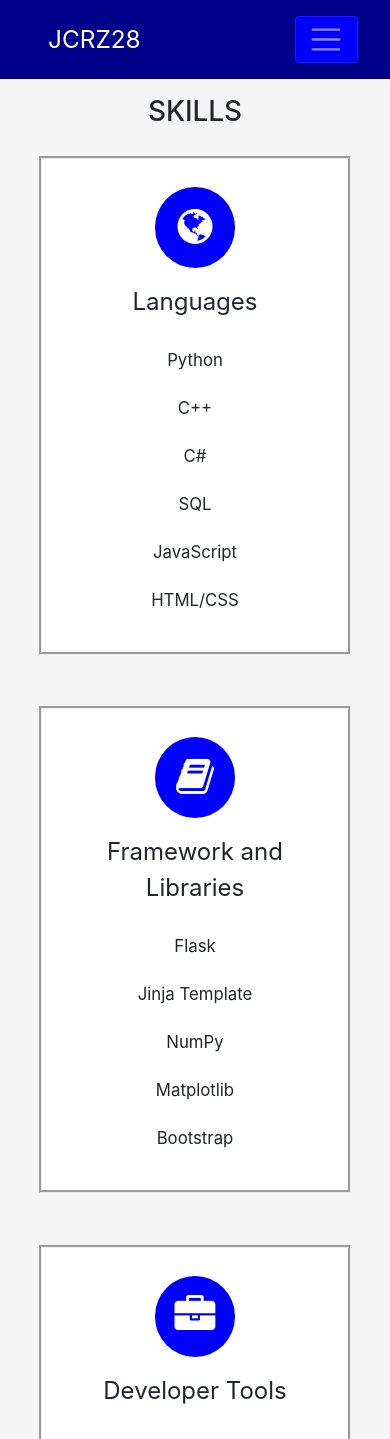
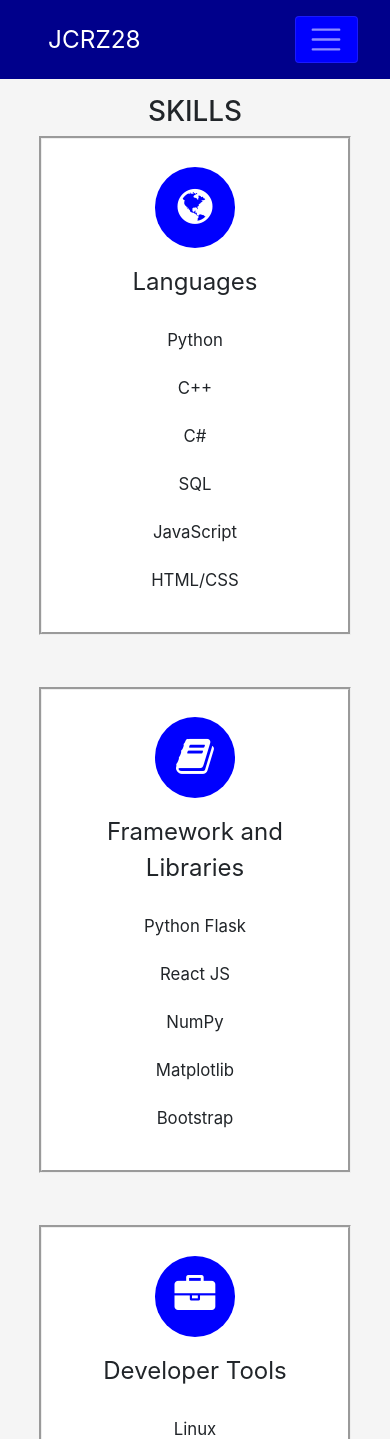
Before and after one commit to jcrz28/Personal-Website-ReactJS, a React (Create React App) app in the folder personal-website/: page /Skills in a window 390 px wide. Shown: the top 1439 px of the page. Built offline with nearby package versions, Linux system fonts and the light colour scheme.

Commit message:
used minHeight to avoid overflow of section contents

```diff
--- a/personal-website/src/components/About/About.module.css
+++ b/personal-website/src/components/About/About.module.css
@@ -2,17 +2,15 @@
     display: flex;
     justify-content: center;
     align-items: center;
-    height: 90vh;
-    padding-top: 1rem;
-    margin: 0rem calc(1vw + 1rem);
+    padding: 1rem;
+
+    /* Prevent contents from going up */
+    min-height: 90vh;
 }
 
 .grid{
     display: grid;
     grid-template-columns: 1fr 2fr;
-
-    /* Prevents from overflowing */
-    margin: auto;
     padding: calc(1vw + 1rem);
 }
 
--- a/personal-website/src/components/Card/Card.module.css
+++ b/personal-website/src/components/Card/Card.module.css
@@ -2,16 +2,15 @@
     display: flex;
     justify-content: center;
     align-items: center;
-    height: 90vh;
-    padding-top: 1rem;
+    padding: 1rem;
+
+    /* Prevent contents from going up */
+    min-height: 90vh;
 }
 
 .ID{
     flex-direction: column;
     width: calc(1vw + 20rem);
-
-    /* Prevents from overflowing */
-    margin: auto;
 
     background-color: white;
     border-style: groove;
--- a/personal-website/src/components/Projects/Projects.module.css
+++ b/personal-website/src/components/Projects/Projects.module.css
@@ -1,5 +1,5 @@
 .project{
-    padding-top: 1rem ;
+    padding: 1rem ;
     margin: 0rem calc(1vw + 1rem);
 }
 
@@ -7,13 +7,10 @@
     display: grid;
     grid-template-columns: repeat(2, 1fr);
     grid-gap:calc(1vw + 3rem);
-
-    justify-content: space-evenly;
-    padding: calc(1vw + 1rem);
 }
 
 .grid video{
-    width:100%;
+    width: 100%;
     aspect-ratio: 16/9;
 }
 
--- a/personal-website/src/components/Skills/FrameworkAndLibraries.js
+++ b/personal-website/src/components/Skills/FrameworkAndLibraries.js
@@ -7,8 +7,8 @@ const FrameworkAndLibraries = () => {
             <header>Framework and Libraries</header>
 
             <div className = {classes.list}>
-                <label>Flask</label>
-                <label>Jinja Template</label>
+                <label>Python Flask</label>
+                <label>React JS</label>
             </div>
 
             <div className = {classes.list}>
--- a/personal-website/src/components/Skills/Skills.js
+++ b/personal-website/src/components/Skills/Skills.js
@@ -6,13 +6,11 @@ import DeveloperTools from './DeveloperTools';
 const Skills = () => {
     return (
         <section className={classes.skill}>
-            <div className={classes.adjust}>
-                <h1 className = "title">Skills</h1>
-                <div className = {classes.grid}>
-                    <Languages />
-                    <FrameworkAndLibraries />
-                    <DeveloperTools />
-                </div>
+            <h1 className = "title">Skills</h1>
+            <div className = {classes.grid}>
+                <Languages />
+                <FrameworkAndLibraries />
+                <DeveloperTools />
             </div>
     </section>
     );
--- a/personal-website/src/components/Skills/Skills.module.css
+++ b/personal-website/src/components/Skills/Skills.module.css
@@ -1,23 +1,18 @@
 .skill {
     display: flex;
+    flex-direction: column;
     justify-content: center;
-    align-items: center;
+    padding: 1rem;
+    margin: 0rem calc(1vw + 1rem);
 
-    height: 90vh;
-    padding-top: 1rem;
-}
-
-.adjust {
-    margin: auto;
+    /* Prevent contents from going up */
+    min-height: 90vh;
 }
 
 .grid {
     display: grid;
     grid-template-columns: repeat(3,1fr);
-
     grid-gap:calc(1vw + 3rem);
-    padding: calc(1vw + 1rem);
-
     text-align: center;
 }
 
@@ -58,6 +53,9 @@
 }
 
 @media screen and (max-width: 950px){
+    .skill{
+        align-items: center;
+    }
     .grid, .list{
         grid-template-columns: repeat(1, 1fr);
     }
```
